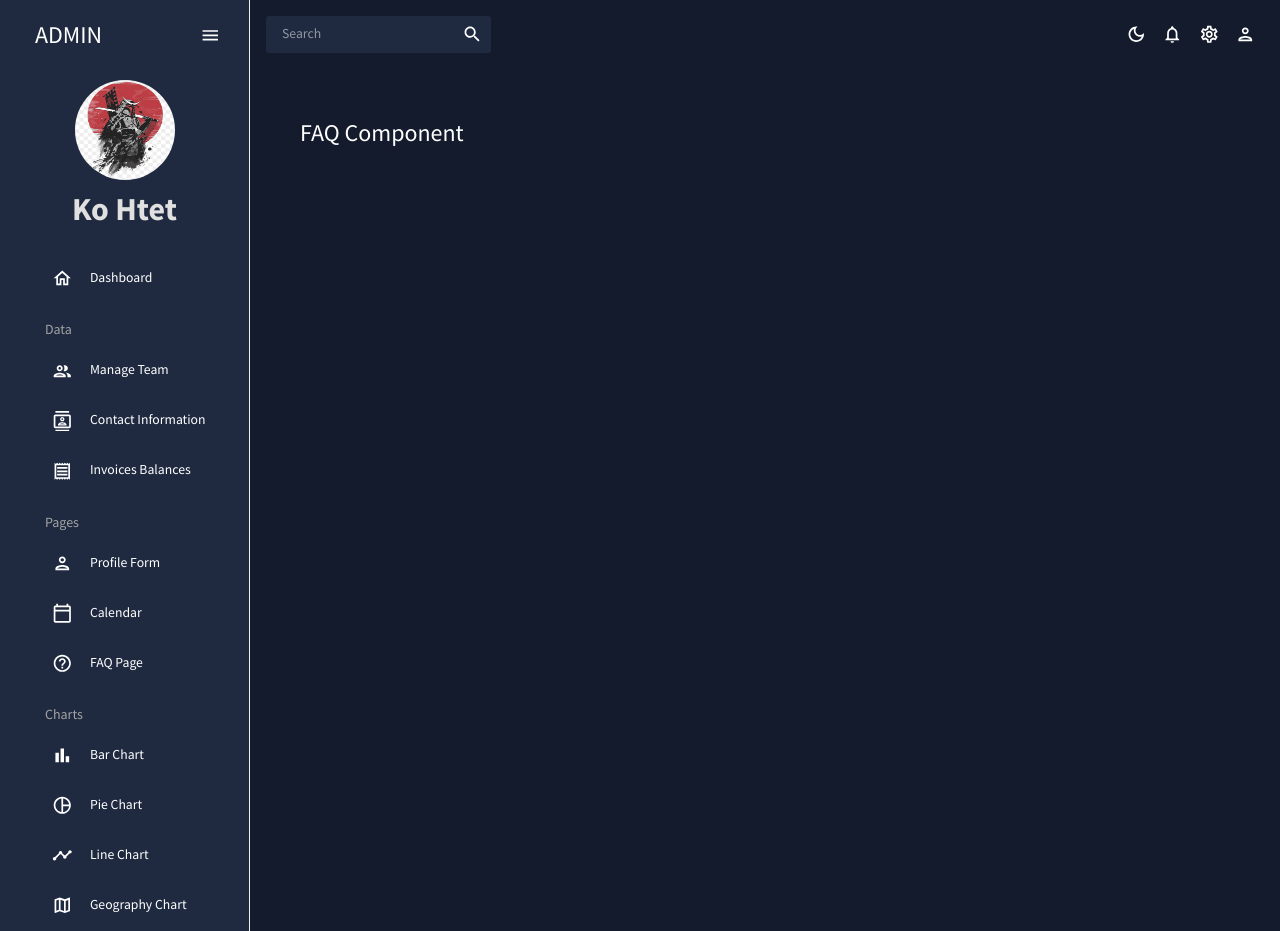
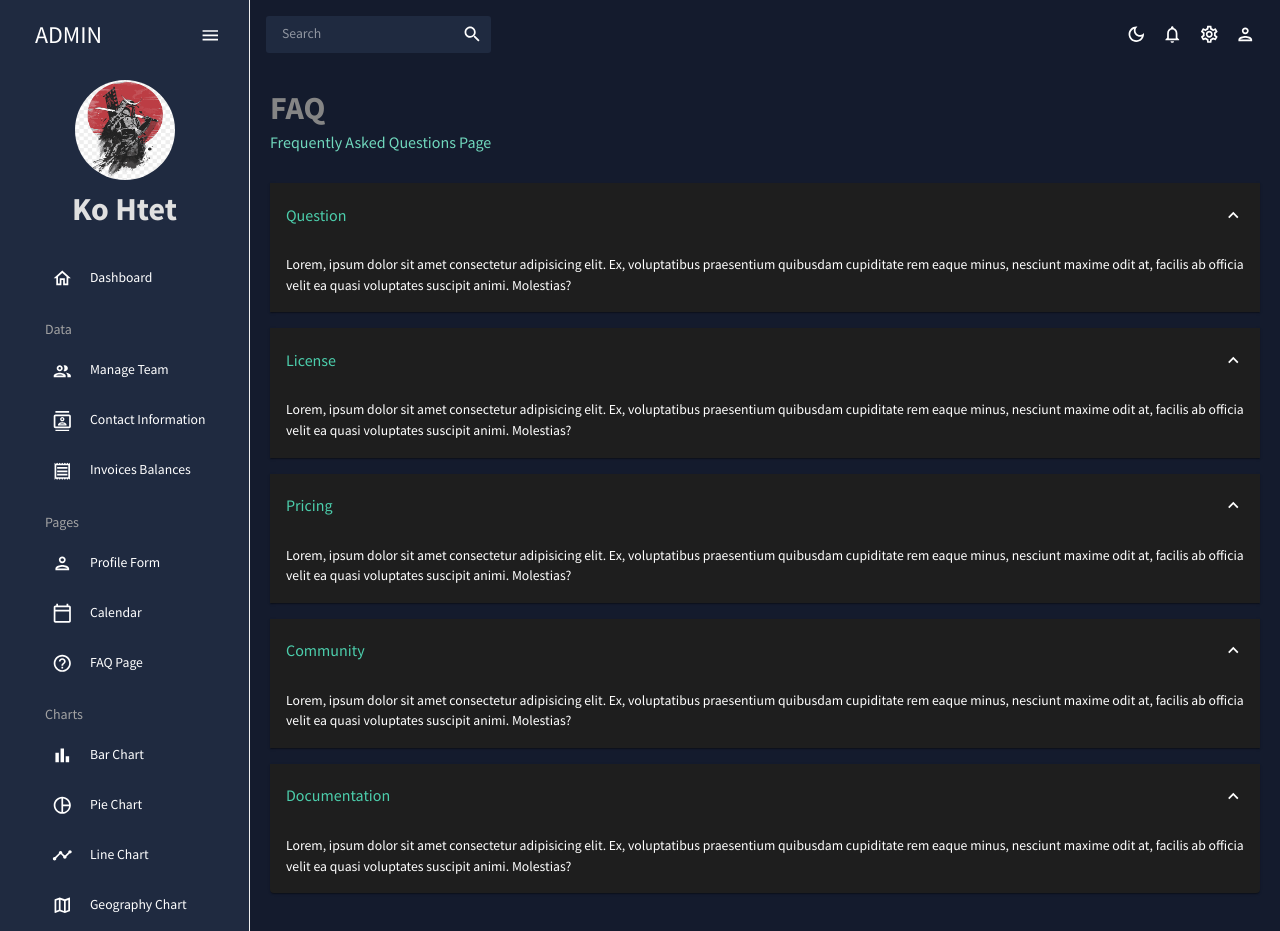
Before and after one commit to htetsoemoe/react-admin-dashboard, a React (Vite) app in the folder admin-dashboard/: page /faq in a window 1280 px wide. Built offline with nearby package versions, Linux system fonts and the light colour scheme.

Commit message:
accordion component

```diff
--- a/admin-dashboard/src/scenes/faq/index.jsx
+++ b/admin-dashboard/src/scenes/faq/index.jsx
@@ -1,11 +1,101 @@
 import React from 'react'
-import { Typography } from '@mui/material'
+import { Box, Typography, useTheme } from '@mui/material'
+import Accordion from "@mui/material/Accordion";
+import AccordionSummary from "@mui/material/AccordionSummary";
+import AccordionDetails from "@mui/material/AccordionDetails";
+import ExpandMoreIcon from "@mui/icons-material/ExpandMore";
+import Header from '../../components/Header'
+import { tokens } from '../../theme'
 
 const index = () => {
+
+  const theme = useTheme()
+  const colors = tokens(theme.palette.mode)
+
   return (
-    <div>
-      <Typography variant='h3' sx={{ ml: "50px", mt: "50px" }}>FAQ Component</Typography>
-    </div>
+    <Box m="20px">
+      <Header title="FAQ" subtitle="Frequently Asked Questions Page" />
+
+      <Accordion defaultExpanded>
+        <AccordionSummary expandIcon={<ExpandMoreIcon />}>
+          <Typography color={colors.greenAccent[500]} variant='h5'>
+            Question
+          </Typography>
+        </AccordionSummary>
+        <AccordionDetails>
+          <Typography>
+            Lorem, ipsum dolor sit amet consectetur adipisicing elit.
+            Ex, voluptatibus praesentium quibusdam cupiditate rem eaque minus,
+            nesciunt maxime odit at, facilis ab officia velit ea quasi voluptates
+            suscipit animi. Molestias?
+          </Typography>
+        </AccordionDetails>
+      </Accordion>
+
+      <Accordion defaultExpanded>
+        <AccordionSummary expandIcon={<ExpandMoreIcon />}>
+          <Typography color={colors.greenAccent[500]} variant='h5'>
+            License
+          </Typography>
+        </AccordionSummary>
+        <AccordionDetails>
+          <Typography>
+            Lorem, ipsum dolor sit amet consectetur adipisicing elit.
+            Ex, voluptatibus praesentium quibusdam cupiditate rem eaque minus,
+            nesciunt maxime odit at, facilis ab officia velit ea quasi voluptates
+            suscipit animi. Molestias?
+          </Typography>
+        </AccordionDetails>
+      </Accordion>
+
+      <Accordion defaultExpanded>
+        <AccordionSummary expandIcon={<ExpandMoreIcon />}>
+          <Typography color={colors.greenAccent[500]} variant='h5'>
+            Pricing
+          </Typography>
+        </AccordionSummary>
+        <AccordionDetails>
+          <Typography>
+            Lorem, ipsum dolor sit amet consectetur adipisicing elit.
+            Ex, voluptatibus praesentium quibusdam cupiditate rem eaque minus,
+            nesciunt maxime odit at, facilis ab officia velit ea quasi voluptates
+            suscipit animi. Molestias?
+          </Typography>
+        </AccordionDetails>
+      </Accordion>
+
+      <Accordion defaultExpanded>
+        <AccordionSummary expandIcon={<ExpandMoreIcon />}>
+          <Typography color={colors.greenAccent[500]} variant='h5'>
+            Community
+          </Typography>
+        </AccordionSummary>
+        <AccordionDetails>
+          <Typography>
+            Lorem, ipsum dolor sit amet consectetur adipisicing elit.
+            Ex, voluptatibus praesentium quibusdam cupiditate rem eaque minus,
+            nesciunt maxime odit at, facilis ab officia velit ea quasi voluptates
+            suscipit animi. Molestias?
+          </Typography>
+        </AccordionDetails>
+      </Accordion>
+
+      <Accordion defaultExpanded>
+        <AccordionSummary expandIcon={<ExpandMoreIcon />}>
+          <Typography color={colors.greenAccent[500]} variant='h5'>
+            Documentation
+          </Typography>
+        </AccordionSummary>
+        <AccordionDetails>
+          <Typography>
+            Lorem, ipsum dolor sit amet consectetur adipisicing elit.
+            Ex, voluptatibus praesentium quibusdam cupiditate rem eaque minus,
+            nesciunt maxime odit at, facilis ab officia velit ea quasi voluptates
+            suscipit animi. Molestias?
+          </Typography>
+        </AccordionDetails>
+      </Accordion>
+    </Box>
   )
 }
 
```
